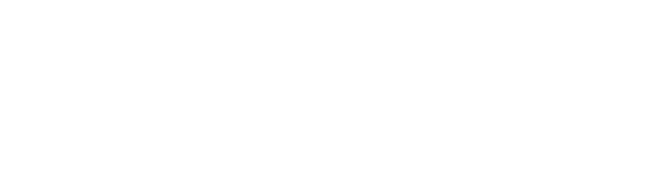
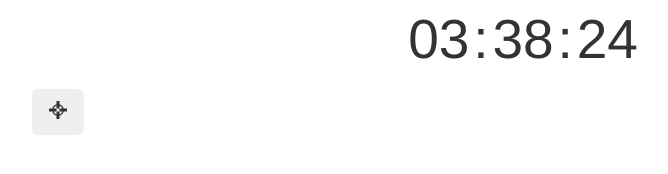
Before and after one commit to rmendozap02/Reloj-digital, a plain HTML site: page Problema/index.html in a window 1280 px wide. Shown: the whole page, without its empty margins (38-706 px from the left). Drawn offline with nearby package versions, Linux system fonts and the light colour scheme.

Commit message:
index terminado, js incorporado horario de santiago, css color de fondo

```diff
--- a/Problema/css/main.css
+++ b/Problema/css/main.css
@@ -0,0 +1,10 @@
+header p {
+	position: relative;
+	display: inline-block;
+	font-size: 55px;
+	left: 33%;
+}
+
+.shot {
+	left: 20%;
+}
--- a/Problema/index.html
+++ b/Problema/index.html
@@ -1,11 +1,45 @@
 <!DOCTYPE html>
 <html>
 	<head>
-	  <meta charset="UTF-8">
-	  <title>Reloj Digital</title>
-	  <link rel="stylesheet" href="css/main.css">
+		<meta charset="UTF-8">
+		<title>Reloj Digital</title>
+	  	<!-- Latest compiled and minified CSS -->
+		<link rel="stylesheet" href="https://maxcdn.bootstrapcdn.com/bootstrap/3.3.6/css/bootstrap.min.css" integrity="sha384-1q8mTJOASx8j1Au+a5WDVnPi2lkFfwwEAa8hDDdjZlpLegxhjVME1fgjWPGmkzs7" crossorigin="anonymous">
+		<link rel="stylesheet" href="css/main.css">
 	</head>
 	<body>
+		<header>
+			<div class="container">
+				<div class="row">
+					<div class="col-md-12 col-xs-12 col-sm-12">
+						<p id="hora"></p>
+						<p>:</p>
+						<p id="minutos"></p>
+						<p>:</p>
+						<p id="segundos"></p>
+					</div>
+				</div>
+				<div class="row">
+					<div class="col-md-12 col-xs-12 col-sm-12">
+						<button type="button" class="btn btn-dangerous btn-lg" data-toggle="modal" data-target="#myModal" id="shot">
+						<span class="glyphicon glyphicon-screenshot" aria-hidden="true"></span>
+						</button>
+						<div id="listaHorario"></div>
+						<div class="modal fade modalCss" id="myModal" tabindex="-1" role="dialog" aria-labelledby="myModalLabel">
+					<div class="modal-dialog" role="document">
+						<div class="modal-content">
+							<div class="modal-header">
+								<button type="button" class="close" data-dismiss="modal" aria-label="Close"><span aria-hidden="true">&times;</span></button>
+								<h4 class="modal-title" id="myModalLabel">Cápitales del mundo</h4>
+					</div>
+				</div>
+			</div>
+		</header>
+<div class="col-md-12">
+
+</div>
+		<script src="https://ajax.googleapis.com/ajax/libs/jquery/1.12.4/jquery.min.js"></script>
+		<script></script>
 		<script src="js/main.js"></script>
 	</body>
 </html>
--- a/Problema/js/main.js
+++ b/Problema/js/main.js
@@ -0,0 +1,18 @@
+$(document).ready(function(){
+
+	setInterval(function(){
+		var horaL = new Date();
+		var hora = horaL.getHours();
+		var minuto = horaL.getMinutes();
+		var segundo = horaL.getSeconds();
+
+		var horaA = (hora < 10)? "0" + hora : hora;
+		var minutoA = (minuto < 10)? "0" + minuto : minuto;
+		var segundoA = (segundo < 10)? "0" + segundo : segundo;
+
+		$("#hora").html(horaA);
+		$("#minutos").html(minutoA);
+		$("#segundos").html(segundoA);
+
+	},1000);
+});
```
